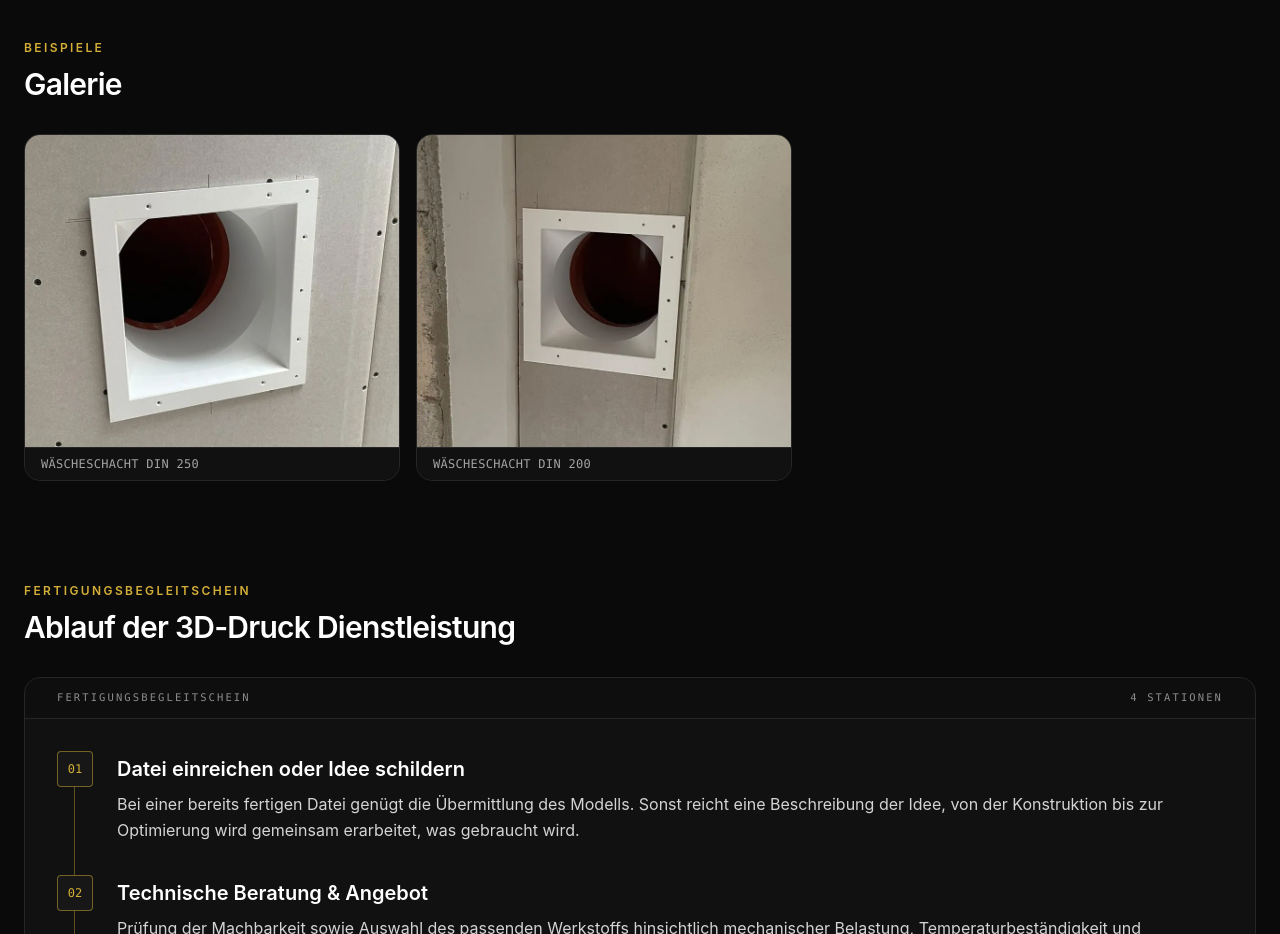
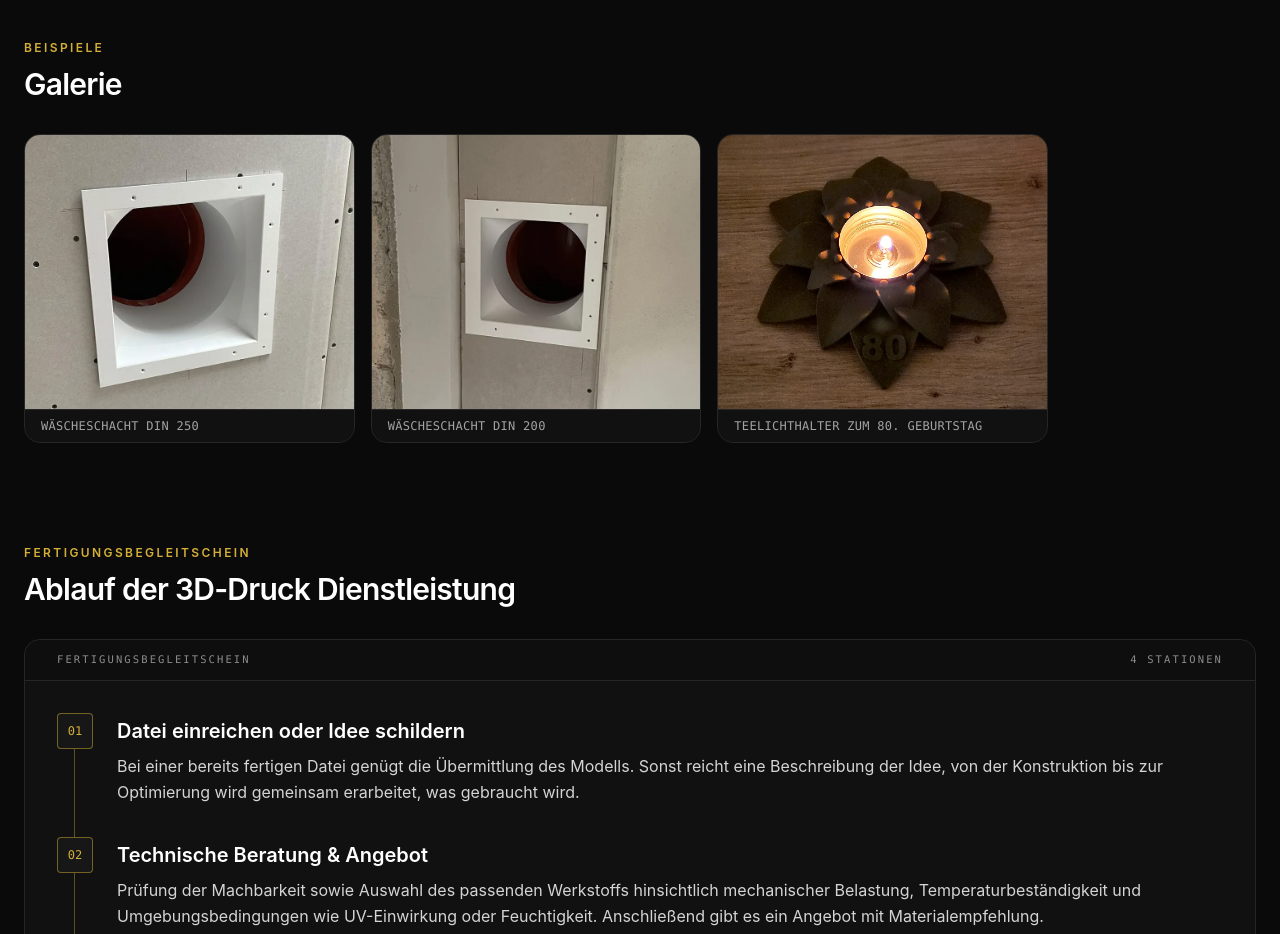
Before and after one commit to WernerG98/glueck-engineering-website, a React (Vite) app: page /service in a window 1280 px wide. Shown: the part 1160-2094 px from the top of the page. Built offline with nearby package versions, Linux system fonts and the light colour scheme.

Commit message:
3D-Druck-Galerie: Teelichthalter zum 80. Geburtstag
Querformat-Zuschnitt des bearbeiteten Fotos, Galerie auf drei Spalten.

Co-Authored-By: Claude Opus 5.5 <noreply@anthropic.com>

```diff
--- a/src/pages/ServicePage.jsx
+++ b/src/pages/ServicePage.jsx
@@ -21,6 +21,11 @@ const galleryImages = [
     src: "/3D-Druck_Adapterstutzen_Waescheschacht_DN200.webp",
     label: "Wäscheschacht DIN 200",
     alt: "Eingebauter weißer 3D-gedruckter Adapterstutzen vor dem Rohr eines Wäscheschachts DIN 200",
+  },
+  {
+    src: "/3D-Druck_Teelicht_Bluete_80_quer.webp",
+    label: "Teelichthalter zum 80. Geburtstag",
+    alt: "3D-gedruckter Teelichthalter in Blütenform mit der Zahl 80 und brennendem Teelicht",
   },
 ];
 
@@ -143,7 +148,7 @@ export default function ServicePage() {
             <h2 className="mb-6 mt-2 text-2xl font-semibold tracking-tight sm:mb-8 sm:text-3xl">Galerie</h2>
           </Reveal>
 
-          <div className="grid max-w-3xl gap-4 sm:grid-cols-2">
+          <div className="grid max-w-5xl gap-4 sm:grid-cols-2 lg:grid-cols-3">
             {galleryImages.map((image, index) => (
               <Reveal key={image.src} delay={index * 100}>
                 <figure className="group overflow-hidden rounded-2xl border border-neutral-800">
```
Also changed, not shown: public/3D-Druck_Teelicht_Bluete_80_quer.webp (added).
